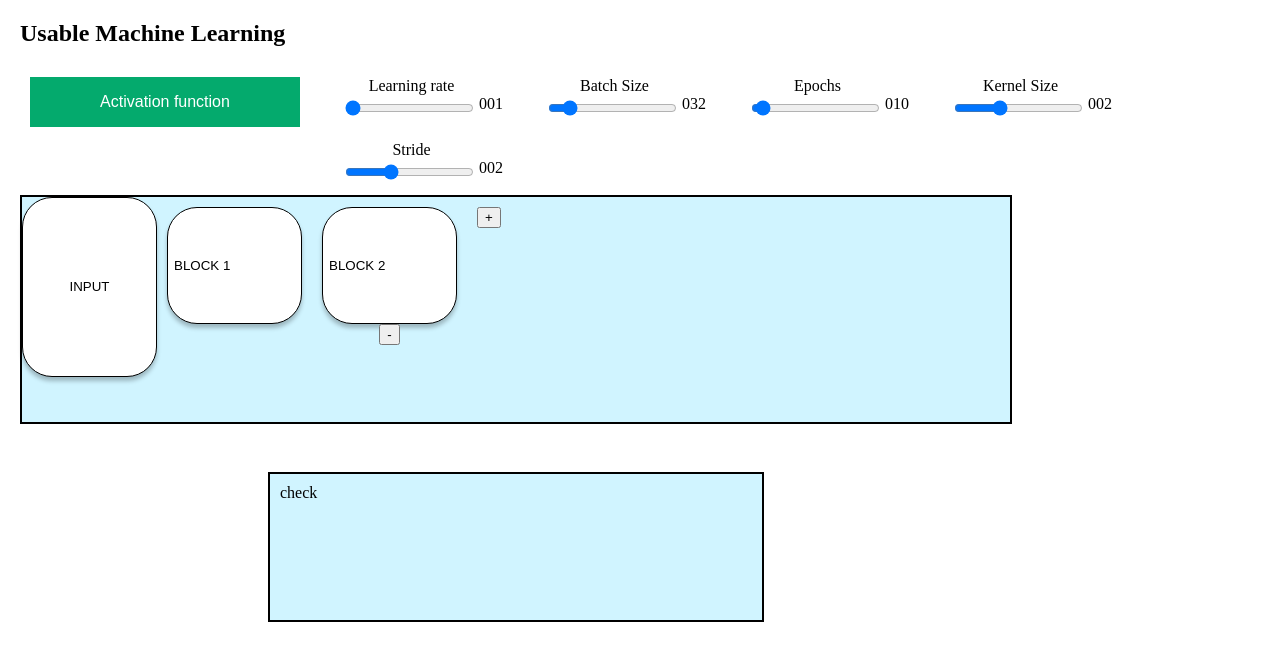
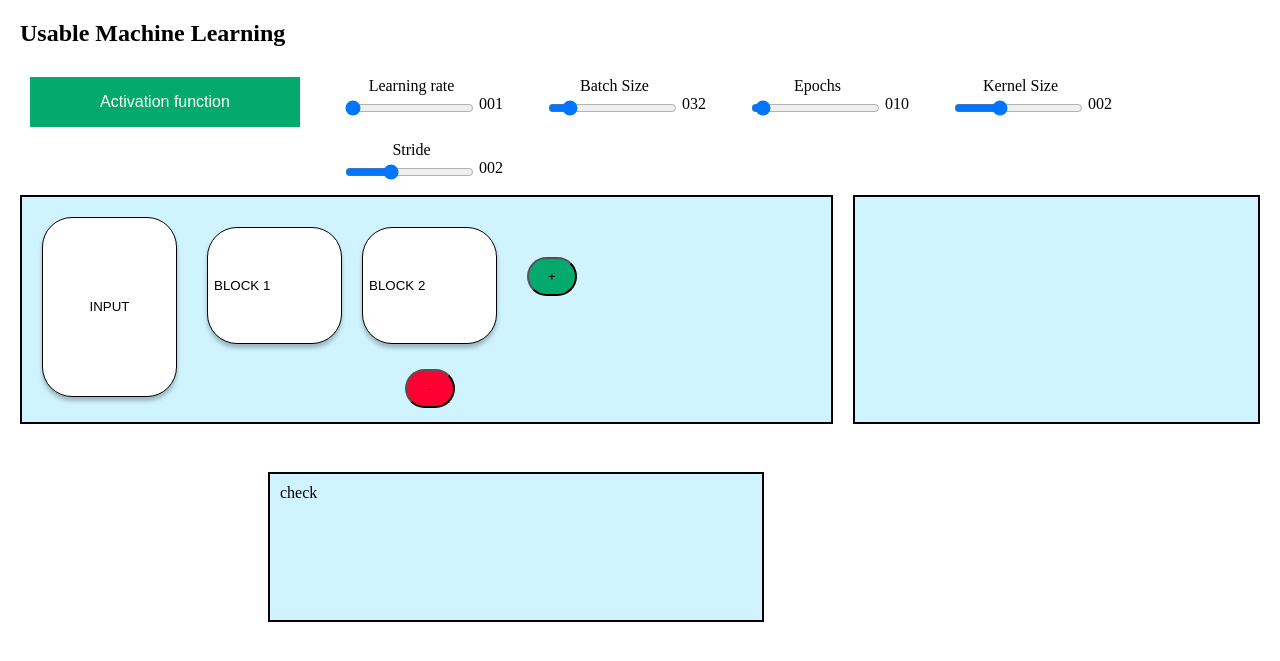
Before and after one commit to omah03/Usable-Machine-Learning-, a Flask app: page / in a window 1280 px wide. Shown: the top 661 px of the page. Run offline with Flask 2, Linux system fonts and the light colour scheme.

Commit message:
some style improvements to Model Creator

```diff
--- a/static/style.css
+++ b/static/style.css
@@ -94,6 +94,8 @@ background: #FFFFFF;
 border: 1px solid #000000;
 box-shadow: 0px 4px 4px rgba(0, 0, 0, 0.25);
 border-radius: 30px;
+
+margin: 20px;
 }
 .block {
   /* Layer 1 */
@@ -109,28 +111,57 @@ border-radius: 30px;
   border: 1px solid #000000;
   box-shadow: 0px 4px 4px rgba(0, 0, 0, 0.25);
   border-radius: 30px;
+
+  margin-top: 20px;
 }
 
 .MinusButton {
   display: flex;
+  margin-top: 25px;
+  padding: 10px;
+  background-color:#ff0033;
+  border-radius: 25px;
+  width: 50px;
+  justify-content: center;
 }
 
 .AddButton {
   display: flex;
+  justify-content: center;
+  background-color: #04AA6D;
+  border-radius: 25px;
+  width: 50px;
+  margin-top: 50px;
+  margin-left: 10px;
+  padding: 10px;
 }
-
 .rectanglelayer {
   /* Rectangle 5 */
   display: flex;
   flex-direction: row;
   box-sizing: border-box;
 
-  width: 80%;
+  width: 1000px;
   height: 229px;
 
   background: #D0F4FF;
   border: 2px solid #000000;
 }
+
+.staticClassifier {
+  display: flex;
+  flex-direction: row;
+  box-sizing: border-box;
+
+  width: 500px;
+  height: 229px;
+
+  background: #D0F4FF;
+  border: 2px solid #000000;
+
+  margin-left: 20px;
+}
+
 
 .infobox {
   box-sizing: border-box;
--- a/templates/index.html
+++ b/templates/index.html
@@ -55,34 +55,38 @@
             </div>
         </div>
     </div>
+    <div style="display:flex; flex-direction=row;">
         <div class = "rectanglelayer">
             <button id="inputbox" class = "inputbox"> INPUT</button>
             <div class = "column">
                 <button id="block1" class = "block"> BLOCK 1</button>
-                <button id="Add_block1"> + </button>
-                <button id="Minus_block1"> - </button>
+                <button id="Add_block1", class="AddButton"> + </button>
+                <button id="Minus_block1" class="MinusButton"> - </button>
             </div>
             <div class = "column">
                 <button id="block2" class = "block"> BLOCK 2</button>
-                <button id="Add_block2"> + </button>
-                <button id="Minus_block2"> - </button>
+                <button id="Add_block2" class="AddButton"> + </button>
+                <button id="Minus_block2" class="MinusButton"> - </button>
             </div>
             <div class = "column">
                 <button id="block3" class = "block"> BLOCK 3</button>
-                <button id="Add_block3"> + </button>
-                <button id="Minus_block3"> - </button>
+                <button id="Add_block3" class="AddButton"> + </button>
+                <button id="Minus_block3" class="MinusButton"> - </button>
             </div>
             <div class = "column">
                 <button id="block4" class = "block"> BLOCK 4</button>
-                <button id="Add_block4"> + </button>
-                <button id="Minus_block4"> - </button>
+                <button id="Add_block4" class="AddButton"> + </button>
+                <button id="Minus_block4" class="MinusButton"> - </button>
             </div>
             <div class = "column">
                 <button id="block5" class = "block"> BLOCK 5</button>
-                <button id="Add_block5"> + </button>
-                <button id="Minus_block5"> - </button>
+                <button id="Add_block5" class="AddButton"> + </button>
+                <button id="Minus_block5" class="MinusButton"> - </button>
             </div>
         </div>
+        <div class = "staticClassifier">
+        </div>
+    </div>
         <br>
         <div class = "row">
             <div class = "infobox">
```
